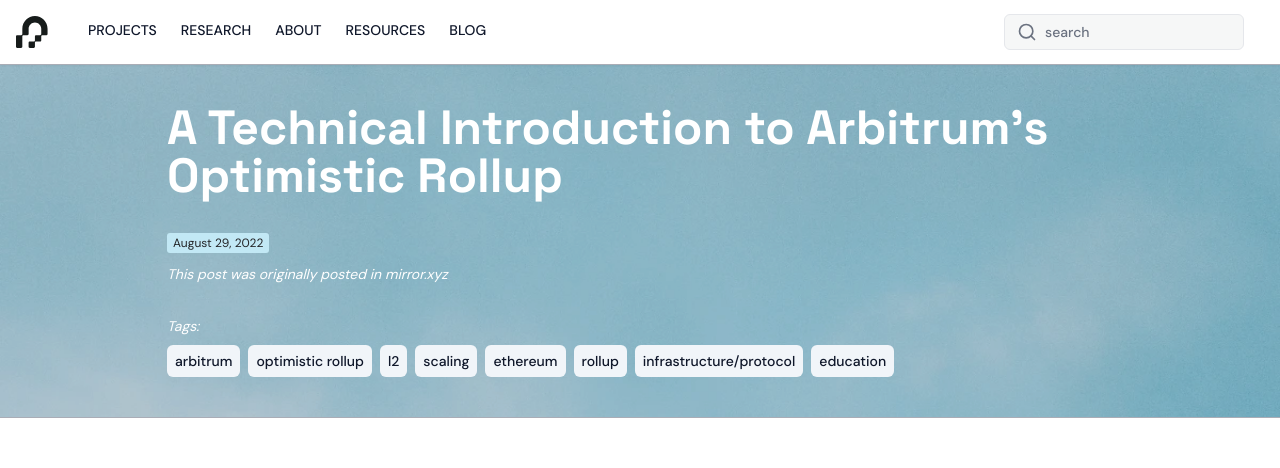
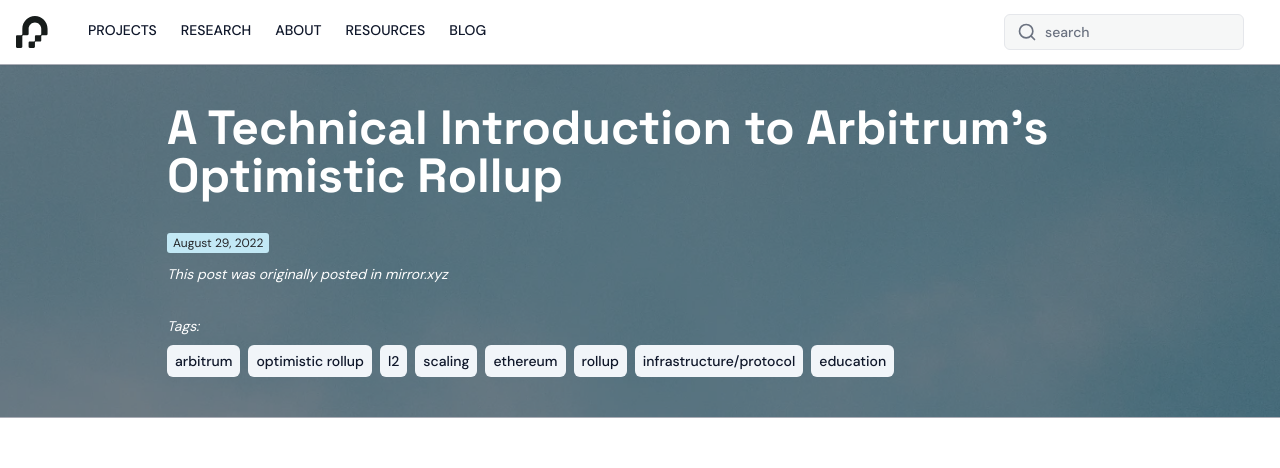
Before and after one commit to privacy-scaling-explorations/pse.dev, a Next.js app: page /blog/a-technical-introduction-to-arbitrums-optimistic-rollup in a window 1280 px wide. Shown: the top 468 px of the page. Built offline with nearby package versions, Linux system fonts and the light colour scheme.

Commit message:
fix issue #449

```diff
--- a/app/(pages)/blog/[slug]/page.tsx
+++ b/app/(pages)/blog/[slug]/page.tsx
@@ -73,7 +73,7 @@ export default function BlogArticle({ params }: any) {
           className={cn(
             "absolute inset-0 bg-cover",
             imageAsCover
-              ? "bg-cover after:content-[''] after:absolute after:inset-0 after:bg-black after:opacity-20 bg-center"
+              ? "bg-cover after:content-[''] after:absolute after:inset-0 after:bg-black after:opacity-50 bg-center"
               : "bg-cover-gradient"
           )}
           style={{
```
